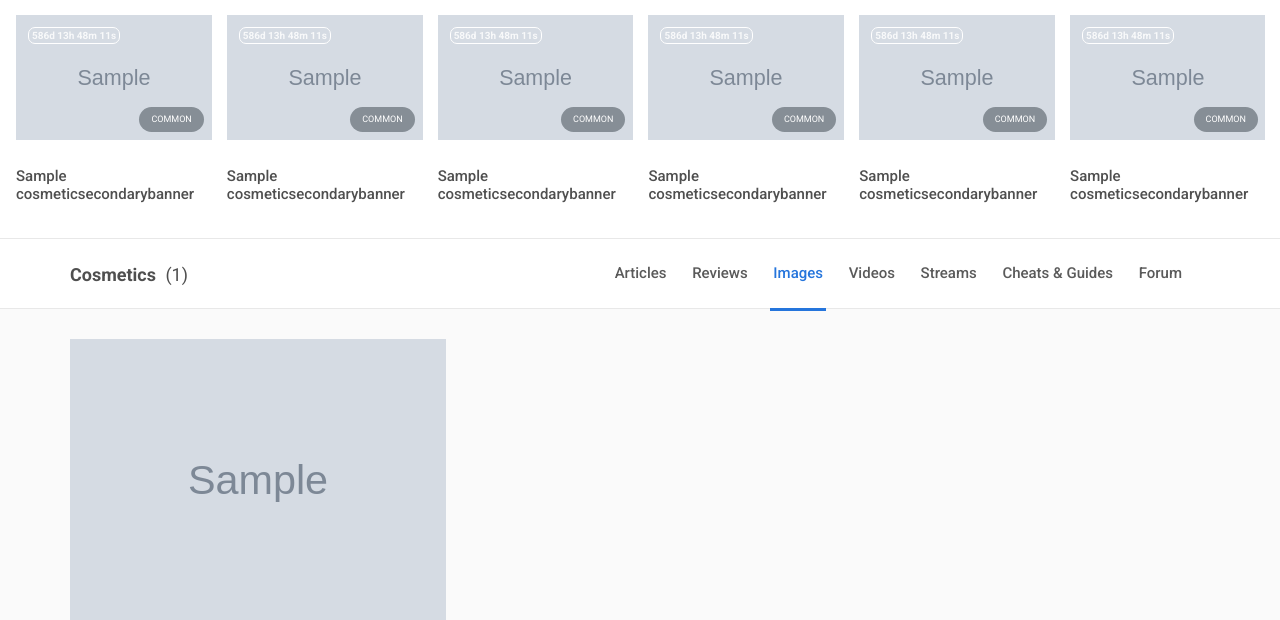
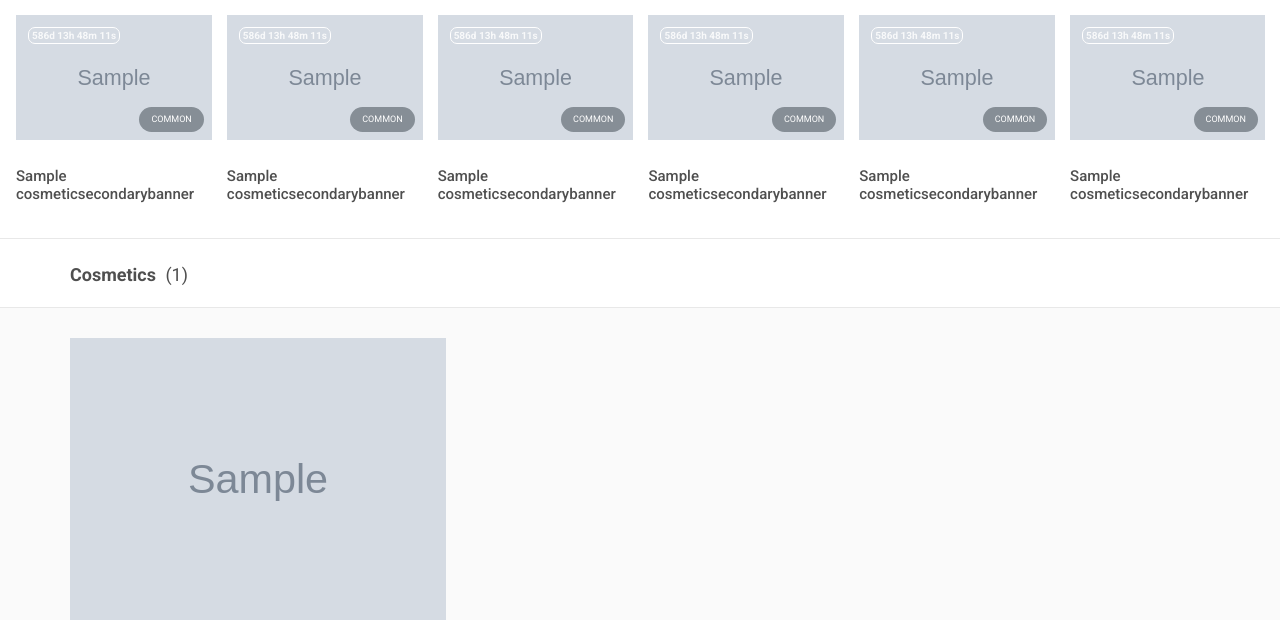
Before and after one commit to waleedramzan/fortnite, a Django app: page /fortnite/cosmetics in a window 1280 px wide. Shown: the part 423-1043 px from the top of the page. Run offline with Django 3.2, Linux system fonts and the light colour scheme; tables that the repository leaves empty hold one stand-in row (values such as "Sample post"); grey boxes marked "Sample" are stand-in pictures; some libraries are stand-ins or nearby versions.

Commit message:
cosmetics all issues resolved

```diff
--- a/fortniteApp/templates/cosmetics.html
+++ b/fortniteApp/templates/cosmetics.html
@@ -14,7 +14,7 @@
               <div class="text-block">
                 <p class="banner{{ banner.id }}  top-left" style="font-size:20px; color: red; position: absolute;padding: 5px; font-weight: bold; border: 1px solid red;margin: 20px; border-radius: 10px"></p>
               </div>
-                <a href="{{ banner.image.url }}" data-lightbox='{ "gallery": "cosmetics_banners", "disqus": true, "title": "{{ banner.title }}", "description": "{{ banner.description }}" }' ><img style="width: 700px; height: 350px" src="{{ banner.image.url }}" alt=""></a>
+                <a href="{{ banner.image.url }}" data-lightbox='{ "gallery": "cosmetics_banners", "disqus": true, "title": "{{ banner.title }}", "obtained": "{{ banner.obtained }}", "type": "{{ banner.type }}", "rarity": "{{ banner.rarity }}" }' ><img style="width: 700px; height: 350px" src="{{ banner.image.url }}" alt=""></a>
                   {% if banner.rarity == 'COMMON' %}
                     <span class="badge badge-secondary">{{ banner.rarity }}</span>
                   {% elif banner.rarity == 'UNCOMMON' %}
@@ -29,7 +29,7 @@
                 <div class="post-block">
                   <div class="post-caption">
                     <h2 class="post-title">
-                      <a href="{{ banner.image.url }}" data-lightbox='{"gallery": "cosmetics_banners", "disqus": true, "title": "{{ banner.title }}", "description": "{{ banner.description }}" }'>{{ banner.title }}</a>
+                      <a href="{{ banner.image.url }}" data-lightbox='{ "gallery": "cosmetics_banners", "disqus": true, "title": "{{ banner.title }}", "obtained": "{{ banner.obtained }}", "type": "{{ banner.type }}", "rarity": "{{ banner.rarity }}" }'>{{ banner.title }}</a>
                     </h2>
                     <div class="post-meta">
                       <span><i class="fa fa-clock-o"></i>{{ banner.created_at }}</span>
@@ -53,7 +53,7 @@
                 <div class="text-block">
                 <p class="sec_banner{{ secondary_banner.id }}" style="font-size:10px; color: #f8f9fa; position: absolute;padding-left: 3px; padding-right: 3px; margin: 12px; font-weight: bold; border: 1px solid white; border-radius: 7px"></p>
               </div>
-              <a href="{{ secondary_banner.image.url }}" data-lightbox='{ "gallery": "cosmetics_banners", "disqus": true, "title": "{{ secondary_banner.title }}", "description": "{{ secondary_banner.description }}" }'>
+              <a href="{{ secondary_banner.image.url }}" data-lightbox='{ "gallery": "cosmetics_banners", "disqus": true, "title": "{{ secondary_banner.title }}", "obtained": "{{ secondary_banner.obtained }}", "type": "{{ secondary_banner.type }}", "rarity": "{{ secondary_banner.rarity }}" }'>
               <img src="{{ secondary_banner.image.url }}" style="height: 125px; width: 200px">
             </a>
                 {% if secondary_banner.rarity == 'COMMON' %}
@@ -69,7 +69,7 @@
                   {% endif %}
             </div>
             <div class="card-block" style="margin-bottom: 30px">
-              <h4 class="card-title"><a href="{{ secondary_banner.image.url }}" data-lightbox='{ "gallery": "cosmetics_banners", "disqus": true, "title": "{{ secondary_banner.title }}", "description": "{{ secondary_banner.description }}" }'>{{ secondary_banner.title }}</a></h4>
+              <h4 class="card-title"><a href="{{ secondary_banner.image.url }}" data-lightbox='{ "gallery": "cosmetics_banners", "disqus": true, "title": "{{ secondary_banner.title }}", "obtained": "{{ secondary_banner.obtained }}", "type": "{{ secondary_banner.type }}", "rarity": "{{ secondary_banner.rarity }}" }'>{{ secondary_banner.title }}</a></h4>
             </div>
           </div>
     {% endfor %}
@@ -83,22 +83,22 @@
 <section class="toolbar toolbar-links">
     <div class="container">
       <h5>Cosmetics <span>({{ cosmetics|length }})</span></h5>
-      <div class="dropdown float-right">
-        <div class="dropdown-menu dropdown-menu-right">
-          <a class="dropdown-item active" href="#">Recent</a>
-          <a class="dropdown-item" href="#">Popular</a>
-          <a class="dropdown-item" href="#">Platforms</a>
-        </div>
-      </div>
-      <ul class="toolbar-nav hidden-md-down m-r-25">
-        <li><a href="game-post.html">Articles</a></li>
-        <li><a href="reviews.html">Reviews</a></li>
-        <li class="active"><a href="gallery.html">Images</a></li>
-        <li><a href="#">Videos</a></li>
-        <li><a href="#">Streams</a></li>
-        <li><a href="#">Cheats &amp; Guides</a></li>
-        <li><a href="#">Forum</a></li>
-      </ul>
+{#      <div class="dropdown float-right">#}
+{#        <div class="dropdown-menu dropdown-menu-right">#}
+{#          <a class="dropdown-item active" href="#">Recent</a>#}
+{#          <a class="dropdown-item" href="#">Popular</a>#}
+{#          <a class="dropdown-item" href="#">Platforms</a>#}
+{#        </div>#}
+{#      </div>#}
+{#      <ul class="toolbar-nav hidden-md-down m-r-25">#}
+{#        <li><a href="game-post.html">Articles</a></li>#}
+{#        <li><a href="reviews.html">Reviews</a></li>#}
+{#        <li class="active"><a href="gallery.html">Images</a></li>#}
+{#        <li><a href="#">Videos</a></li>#}
+{#        <li><a href="#">Streams</a></li>#}
+{#        <li><a href="#">Cheats &amp; Guides</a></li>#}
+{#        <li><a href="#">Forum</a></li>#}
+{#      </ul>#}
     </div>
 </section>
 
@@ -111,7 +111,7 @@
                 <div class="col-12 col-sm-6 col-md-4">
                   <figure>
                     <div class="figure-img">
-                      <a href="{{ cosmetic.image.url }}" data-lightbox='{ "gallery": "cosmetics_images", "disqus": true, "title": "{{ cosmetic.title }}", "description": "{{ cosmetic.decsription }}"}'>
+                      <a href="{{ cosmetic.image.url }}" data-lightbox='{ "gallery": "cosmetics_images", "disqus": true, "title": "{{ cosmetic.title }}", "obtained": "{{ cosmetic.obtained }}", "type": "{{ cosmetic.type }}", "rarity": "{{ cosmetic.rarity }}" }'>
                         <img src="{{ cosmetic.image.url }}" alt="">
                     </a>
                     </div>
--- a/static/css/custom.css
+++ b/static/css/custom.css
@@ -280,3 +280,19 @@
 .lightbox .lightbox-block .lightbox-img{
     vertical-align: middle;
 }
+.lightbox-title, .lightbox-obtained, .lightbox-type, .lightbox-rarity{
+    font-weight: 900;
+    color: black;
+    float: left;
+    font-size: 16px;
+    margin-right: 20px;
+
+}
+#title_cosmetics, #type_cosmetics, #type_cosmetics, #rartiy_cosmetics, #obtained_cosmetics{
+    color: darkgray;
+    font-size: 16px;
+}
+.lightbox-all{
+    margin-top: 5px;
+    margin-bottom: 20px;
+}
```
Also changed, not shown: static/plugins/lightbox/lightbox.js.
